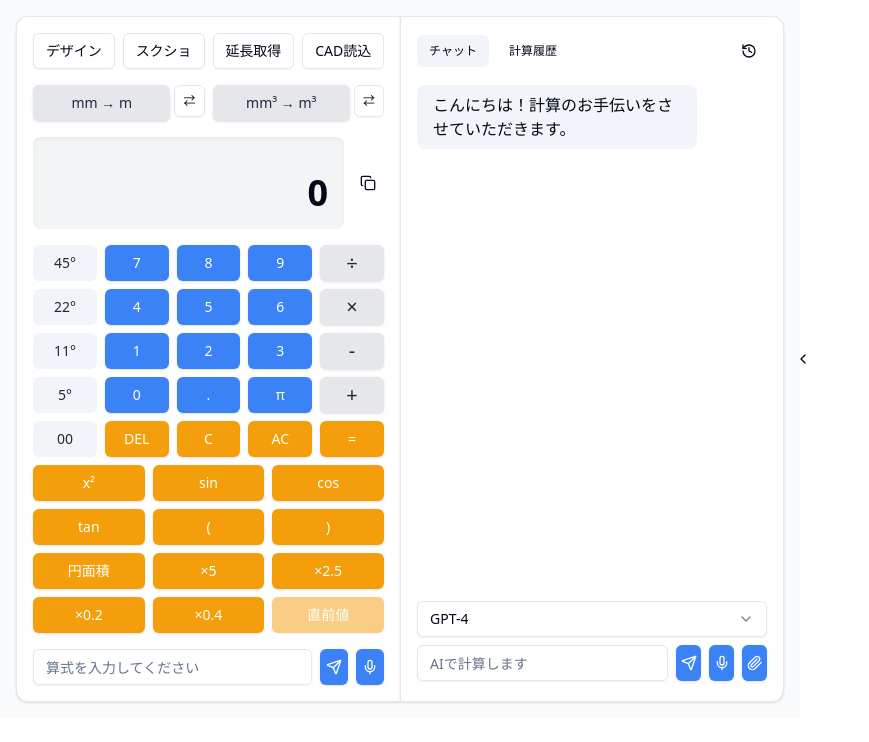
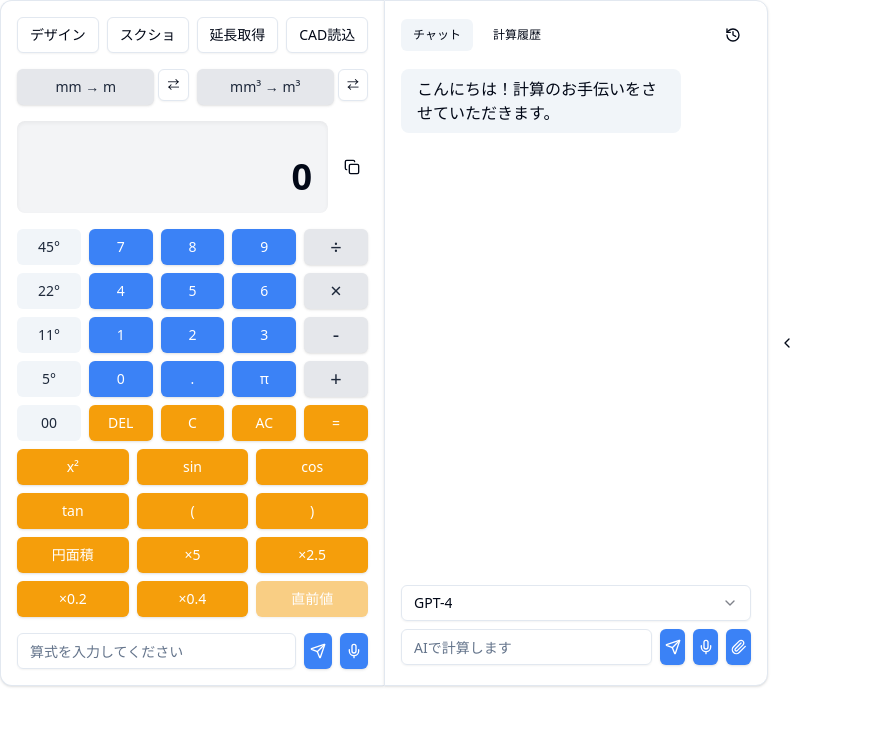
Before and after one commit to munakata11/calcu_elect, a Next.js app: page / in a window 1280 px wide. Shown: the top 742 px of the page, without its empty margins (0-869 px from the left). Built offline with nearby package versions, Linux system fonts and the light colour scheme.

Commit message:
ウィンドウ完成

```diff
--- a/components/calculator.tsx
+++ b/components/calculator.tsx
@@ -857,7 +857,7 @@ export function Calculator() {
   }, [isRightPanelOpen]);
 
   return (
-    <div className={`flex gap-0 p-4 ${isDarkMode ? 'dark bg-slate-900' : 'bg-gray-50'}`}>
+    <div className={`flex gap-0 ${isDarkMode ? 'dark bg-slate-900' : 'bg-white'}`}>
       <div className="flex">
         <Card className={`w-96 ${isDarkMode ? 'dark bg-slate-800 border-slate-700' : ''} ${isRightPanelOpen ? 'rounded-r-none border-r-0' : ''}`}>
           <CardContent className="p-4">
--- a/src/electron/main.js
+++ b/src/electron/main.js
@@ -16,8 +16,8 @@ function handlePythonProcessError(error) {
 
 function createWindow() {
   win = new BrowserWindow({
-    width: 820,
-    height: 719,
+    width: 805,
+    height: 683,
     minWidth: 400,
     minHeight: 500,
     webPreferences: {
```
